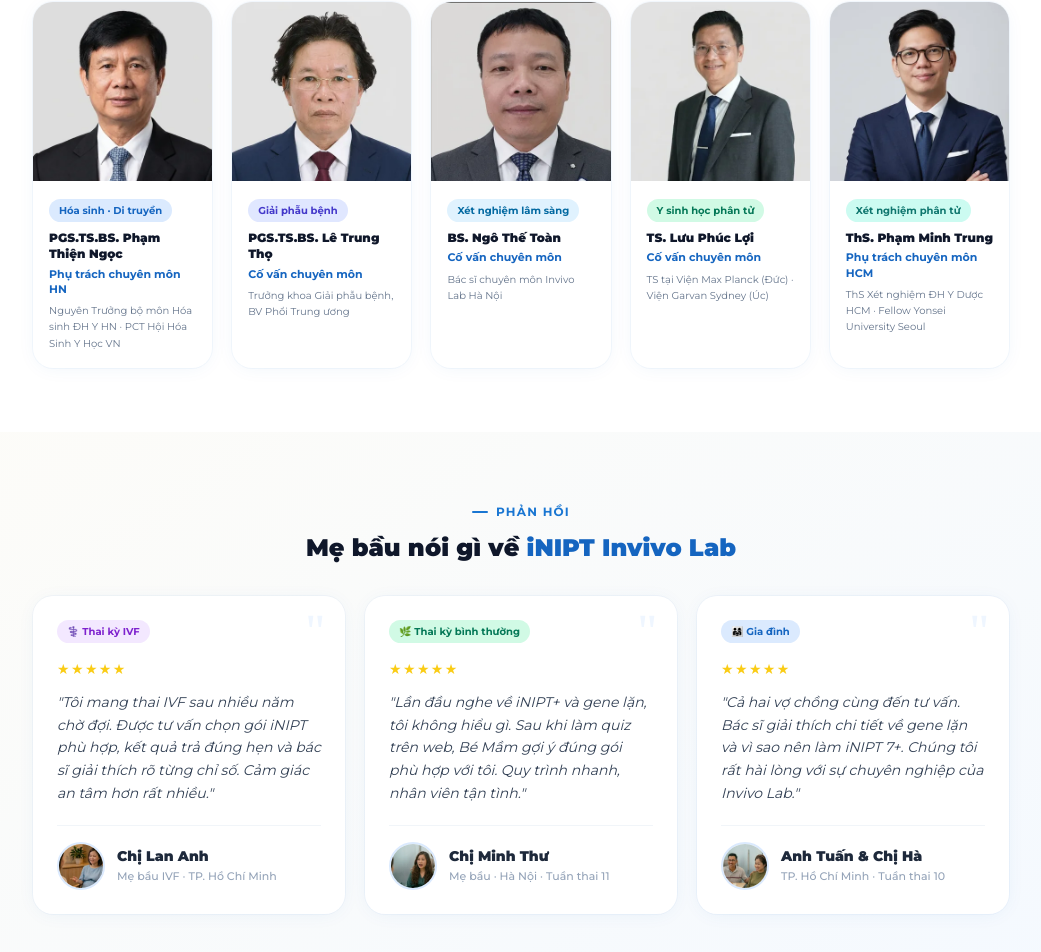
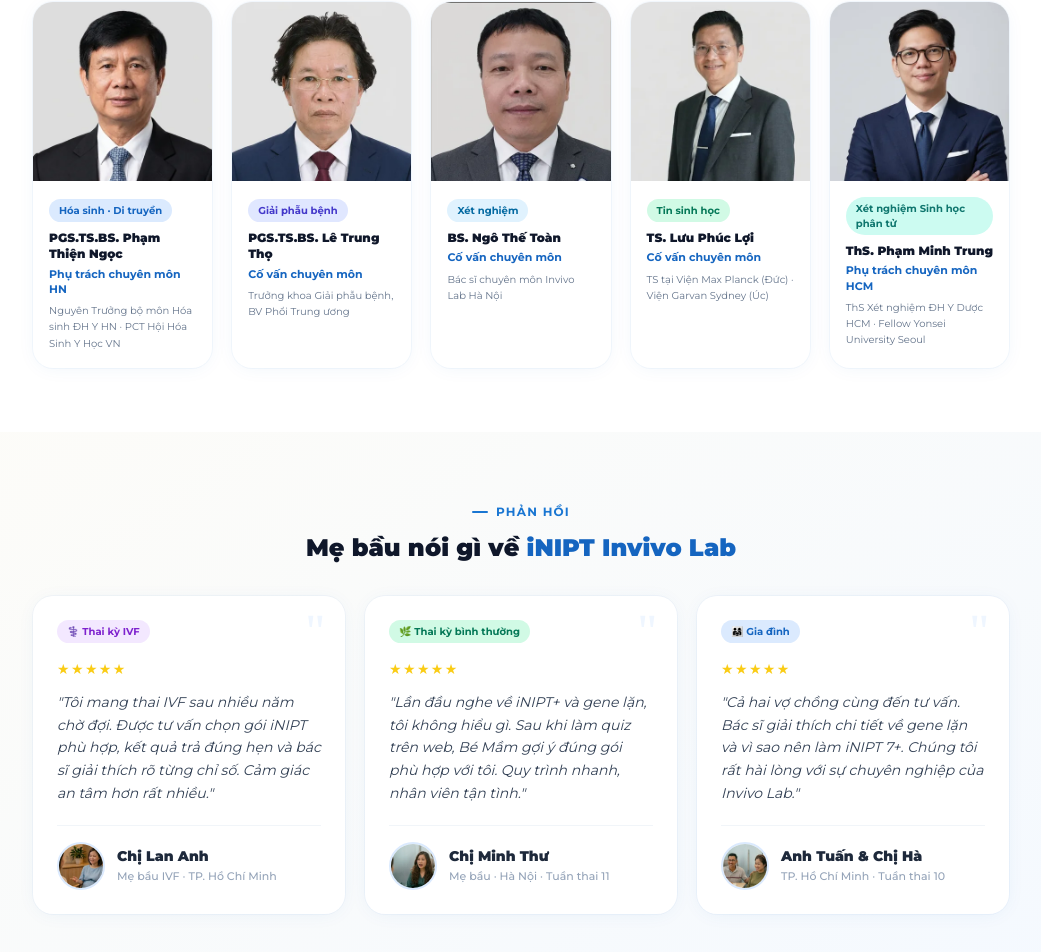
Before and after one commit to dongthanhnguyen2506-gif/iNIPT, a React (Vite) app: page / in a window 1280 px wide. Shown: the part 6173-7125 px from the top of the page, without its empty margins (119-1160 px from the left). Built offline with nearby package versions, Linux system fonts and the light colour scheme.

Commit message:
Update Social.jsx

```diff
--- a/src/Social.jsx
+++ b/src/Social.jsx
@@ -80,9 +80,9 @@
 const EXPERTS = [
   { photo:IMG_EXPERT_PTN, name:'PGS.TS.BS. Phạm Thiện Ngọc', role:'Phụ trách chuyên môn HN',  spec:'Nguyên Trưởng bộ môn Hóa sinh ĐH Y HN · PCT Hội Hóa Sinh Y Học VN', tag:'Hóa sinh · Di truyền',  tagColor:'bg-blue-100 text-brand-blue' },
   { photo:IMG_EXPERT_LTT, name:'PGS.TS.BS. Lê Trung Thọ',    role:'Cố vấn chuyên môn',        spec:'Trưởng khoa Giải phẫu bệnh, BV Phổi Trung ương',                   tag:'Giải phẫu bệnh',      tagColor:'bg-indigo-100 text-indigo-700' },
-  { photo:IMG_EXPERT_NTT, name:'BS. Ngô Thế Toàn',            role:'Cố vấn chuyên môn',        spec:'Bác sĩ chuyên môn Invivo Lab Hà Nội',                              tag:'Xét nghiệm lâm sàng', tagColor:'bg-sky-100 text-sky-700' },
-  { photo:IMG_EXPERT_LPL, name:'TS. Lưu Phúc Lợi',            role:'Cố vấn chuyên môn',        spec:'TS tại Viện Max Planck (Đức) · Viện Garvan Sydney (Úc)',            tag:'Y sinh học phân tử',  tagColor:'bg-emerald-100 text-emerald-700' },
-  { photo:IMG_EXPERT_PMT, name:'ThS. Phạm Minh Trung',        role:'Phụ trách chuyên môn HCM', spec:'ThS Xét nghiệm ĐH Y Dược HCM · Fellow Yonsei University Seoul',    tag:'Xét nghiệm phân tử',  tagColor:'bg-teal-100 text-teal-700' },
+  { photo:IMG_EXPERT_NTT, name:'BS. Ngô Thế Toàn',            role:'Cố vấn chuyên môn',        spec:'Bác sĩ chuyên môn Invivo Lab Hà Nội',                              tag:'Xét nghiệm', tagColor:'bg-sky-100 text-sky-700' },
+  { photo:IMG_EXPERT_LPL, name:'TS. Lưu Phúc Lợi',            role:'Cố vấn chuyên môn',        spec:'TS tại Viện Max Planck (Đức) · Viện Garvan Sydney (Úc)',            tag:'Tin sinh học',  tagColor:'bg-emerald-100 text-emerald-700' },
+  { photo:IMG_EXPERT_PMT, name:'ThS. Phạm Minh Trung',        role:'Phụ trách chuyên môn HCM', spec:'ThS Xét nghiệm ĐH Y Dược HCM · Fellow Yonsei University Seoul',    tag:'Xét nghiệm Sinh học phân tử',  tagColor:'bg-teal-100 text-teal-700' },
 ];
 
 export function Team() {
```
